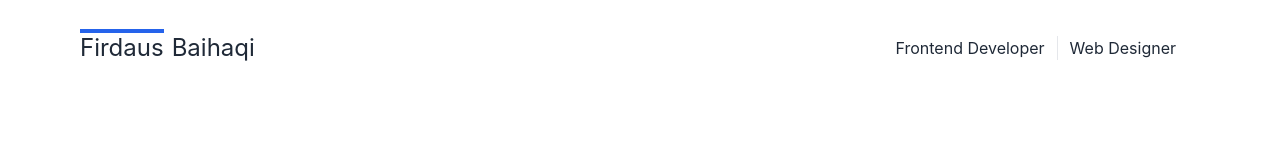
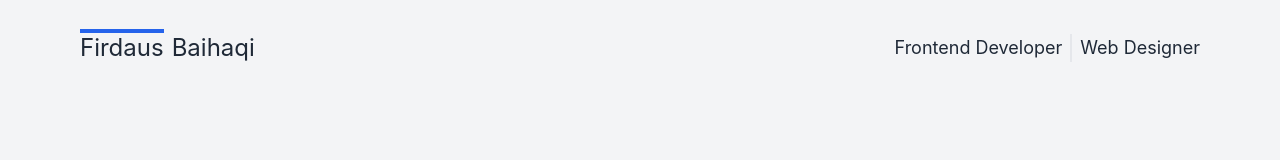
Before and after one commit to firdausbaihaqi/next-js-portfolio, a Next.js app: page / in a window 1280 px wide. Shown: the top 160 px of the page. Built offline with nearby package versions, Linux system fonts and the light colour scheme.

Commit message:
spacing adjustment

```diff
--- a/layout/footer.jsx
+++ b/layout/footer.jsx
@@ -1,7 +1,4 @@
-import React, { Component } from "react";
-
-class footer extends Component {
-  render() {
+function Footer() {
   return (
     <footer className="flex justify-center px-4 text-gray-800 dark:text-white">
       <div className="container py-6">
@@ -18,6 +15,5 @@ class footer extends Component {
     </footer>
   );
 }
-}
 
-export default footer;
+export default Footer;
--- a/layout/mainLayout.jsx
+++ b/layout/mainLayout.jsx
@@ -3,7 +3,7 @@ import Footer from "./footer";
 
 export default function MainLayout({ children }) {
   return (
-    <main className="min-h-screen px-4 dark:bg-gray-800 xl:px-20">
+    <main className="min-h-screen px-4 bg-gray-100 dark:bg-gray-700 xl:px-20">
       <Navbar />
       <section>{children}</section>
       <Footer />
--- a/layout/navbar.jsx
+++ b/layout/navbar.jsx
@@ -1,27 +1,28 @@
 import Link from "next/link";
 import Toggle from "../components/UI/Toggle";
 
-const Navbar = () => {
+function Navbar() {
   return (
     <nav className="text-gray-800 dark:text-white">
       <Toggle />
       <div className="container flex-wrap py-8 mx-auto md:flex md:justify-between md:items-center">
         {/* content */}
         <div className="flex items-center justify-between w-full text-xs md:text-base">
-          <div className="text-sm md:text-2xl hover:text-gray-700 dark:hover:text-gray-300">
+          <div className="text-lg md:text-2xl hover:text-gray-700 dark:hover:text-gray-300">
             <Link href="/">
               <a>
                 <span className="mr-2 border-t-4 border-blue-600 dark:border-blue-500">
-                Firdaus
+                  Firdaus
                 </span>
                 Baihaqi
               </a>
             </Link>
           </div>
           <div className="items-center md:flex">
-            <div className="flex flex-col border-r md:flex-row md:mx-6 md:border-none">
-              <span className="pr-3 md:border-r">Frontend Developer</span>
-              <span className="pl-3 ">Web Designer</span>
+            <div className="flex flex-col text-sm text-right md:flex-row md:text-lg md:text-left">
+              <span>Frontend Developer</span>
+              <span className="hidden mx-2 border-l-2 md:block" />
+              <span>Web Designer</span>
             </div>
           </div>
         </div>
@@ -29,6 +30,6 @@ const Navbar = () => {
       </div>
     </nav>
   );
-};
+}
 
 export default Navbar;
--- a/tailwind.config.js
+++ b/tailwind.config.js
@@ -1,5 +1,10 @@
 module.exports = {
-  purge: ['./pages/**/*.{js,ts,jsx,tsx}', './components/**/*.{js,ts,jsx,tsx}'],
+  mode: 'jit',
+  purge: [
+    './pages/**/*.{js,ts,jsx,tsx}',
+    './components/**/*.{js,ts,jsx,tsx}',
+    './layout/**/*.{js,ts,jsx,tsx}'
+  ],
   darkMode: 'class', // or 'media' or 'class'
   theme: {
     screens: {
```
Lines whose indentation alone changed are shown as unchanged.
